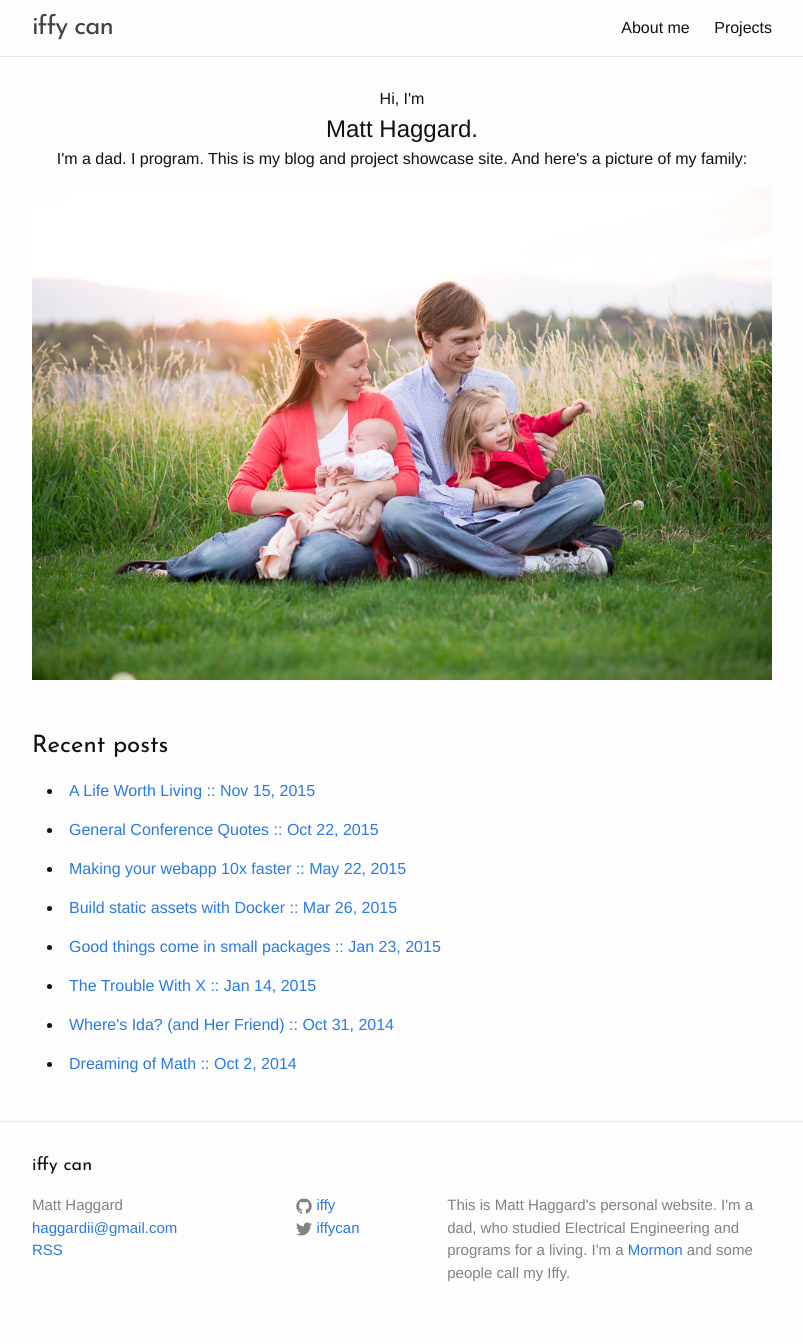
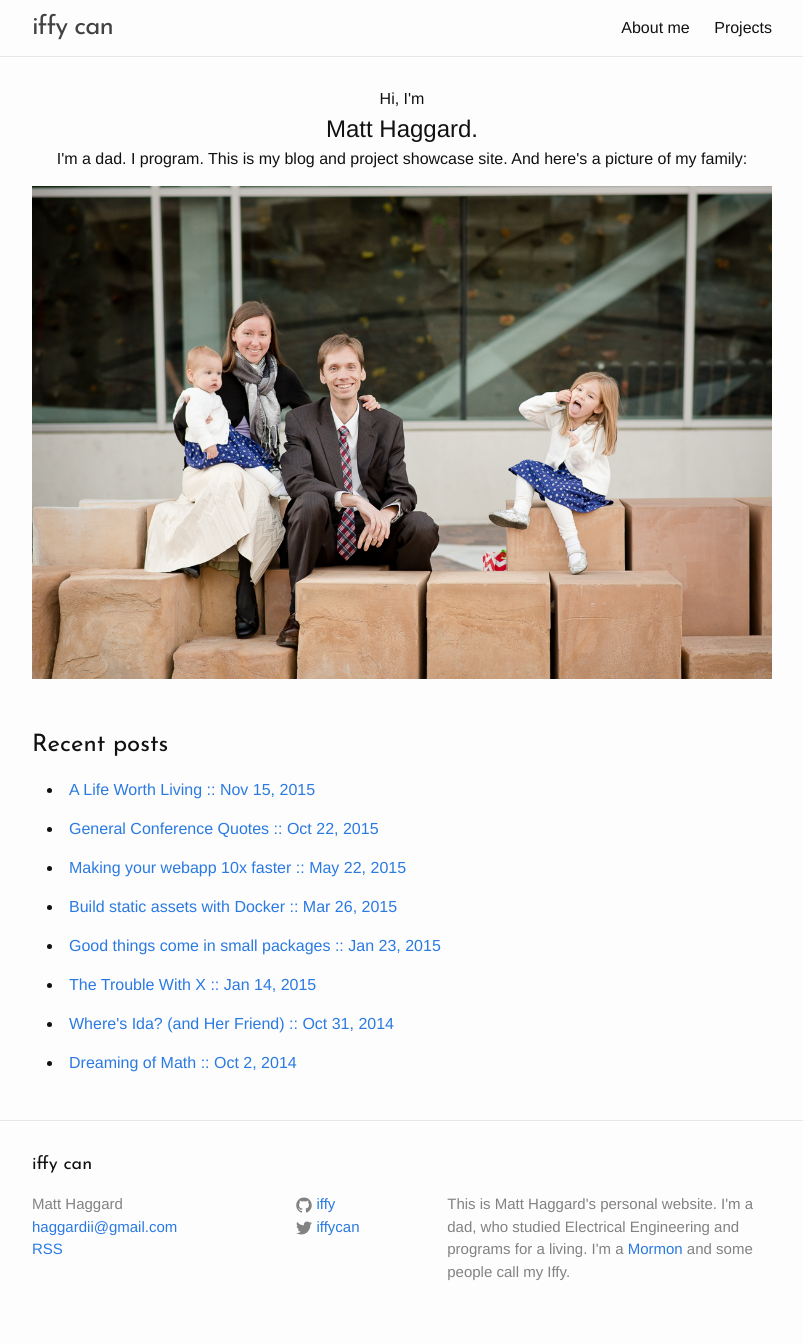
Before and after one commit to iffy/iffy.github.com, a Jekyll site: the page built from index.html, in a window 1280 px wide. Shown: the whole page, without its empty margins (238-1041 px from the left). Built offline with Jekyll 4.4.1, drawn with Linux system fonts in a browser that asks for light colours; nearby versions of some CDN libraries; some web fonts are replaced.

Commit message:
Change Family Picture

```diff
--- a/index.html
+++ b/index.html
@@ -1,7 +1,7 @@
 ---
 layout: default
 title: iffy can
-image: /images/family3.jpg
+image: /images/family4.jpg
 ---
 
 <section class="frontpage">
@@ -16,7 +16,7 @@ image: /images/family3.jpg
   </p>
 
   <div class="hero">
-    <img src="images/family3.jpg" alt="My girls.">
+    <img src="images/family4.jpg" alt="My girls.">
   </div>
 
   <div class="post-list">
```
Also changed, not shown: images/family4.jpg (added).
